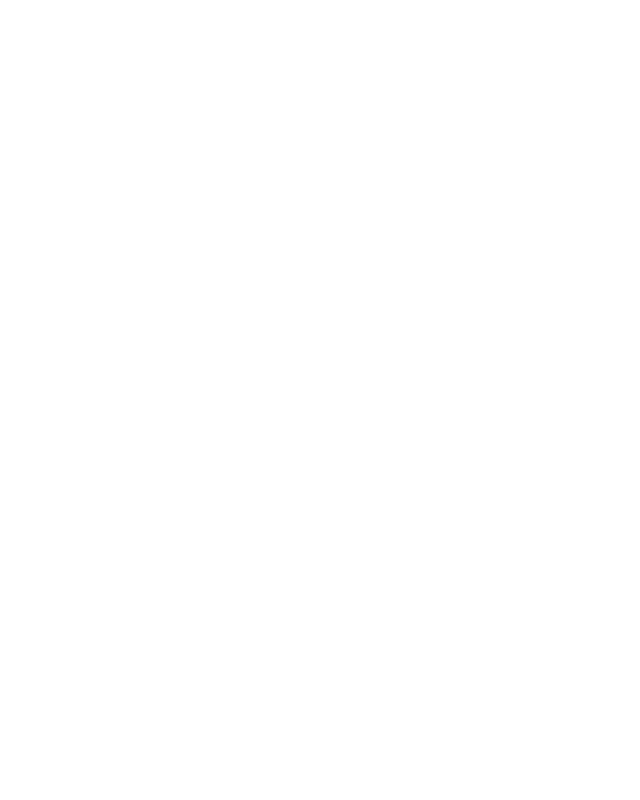
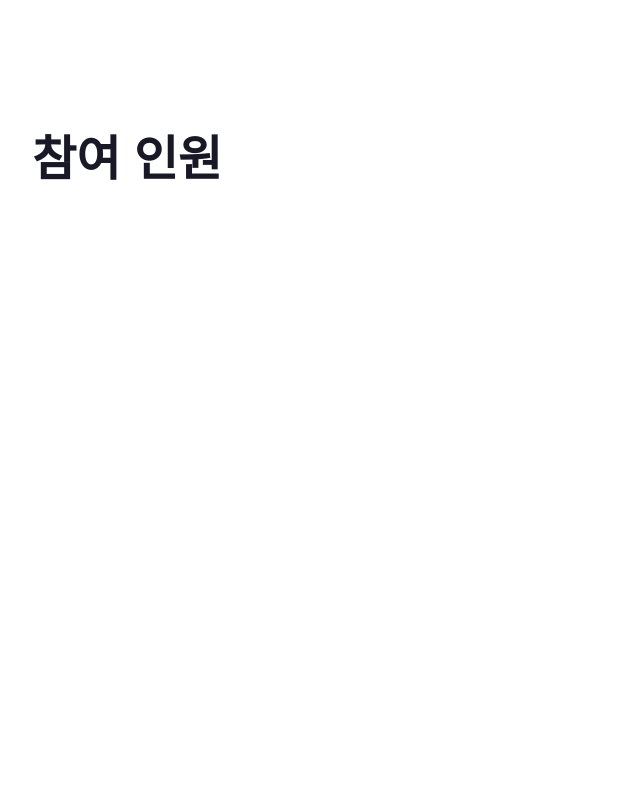
Before and after one commit to sunrin-graphics/loupe-frontend, a React (Vite) app: page /member in a window 1280 px wide. Shown: the top 800 px of the page, without its empty margins (0-640 px from the left). Built offline with nearby package versions, Linux system fonts and the light colour scheme; a web font is replaced by a local one.

Commit message:
도와줘..

```diff
--- a/src/pages/Member.tsx
+++ b/src/pages/Member.tsx
@@ -6,7 +6,9 @@
   return (
     <Layout>
       <Header />
-      <Section />
+      <Section>
+        <MemberTitleContainer>참여 인원</MemberTitleContainer>
+      </Section>
       <Footer />
     </Layout>
   );
@@ -24,4 +26,41 @@
     position: relative;
     width: 100%;
     height: 100vh;
+    @media (max-width: 1920px) {
+        padding: 80px 160px;
+    }
+    @media (max-width: 1440px) {
+        padding: 32px;
+    }
+    @media (max-width: 744px) {
+        padding: 20px;
+    }
 `;
+
+const MemberTitleContainer = styled.div`
+    width: 100%;
+    display: flex;
+    flex-direction: column;
+    //justify-content: flex-end;
+    align-items: flex-start;
+    color: var(--100, #181826);
+    font-style: normal;
+    font-weight: 600;
+    @media (max-width: 1920px) {
+        font-size: 56px;
+        line-height: 80px;
+        padding: 128px 0px 16px 0px;
+    }
+    @media (max-width: 1440px) {
+        font-size: 48px;
+        line-height: 64px;
+        padding: 96px 0px 16px 0px;
+    }
+    @media (max-width: 744px) {
+        font-size: 32px;
+        line-height: 48px;
+        padding: 64px 20px 16px 20px;
+    }
+`;
+
+// const MemberCardContainer = styled.div``
```
Lines whose indentation alone changed are shown as unchanged.
